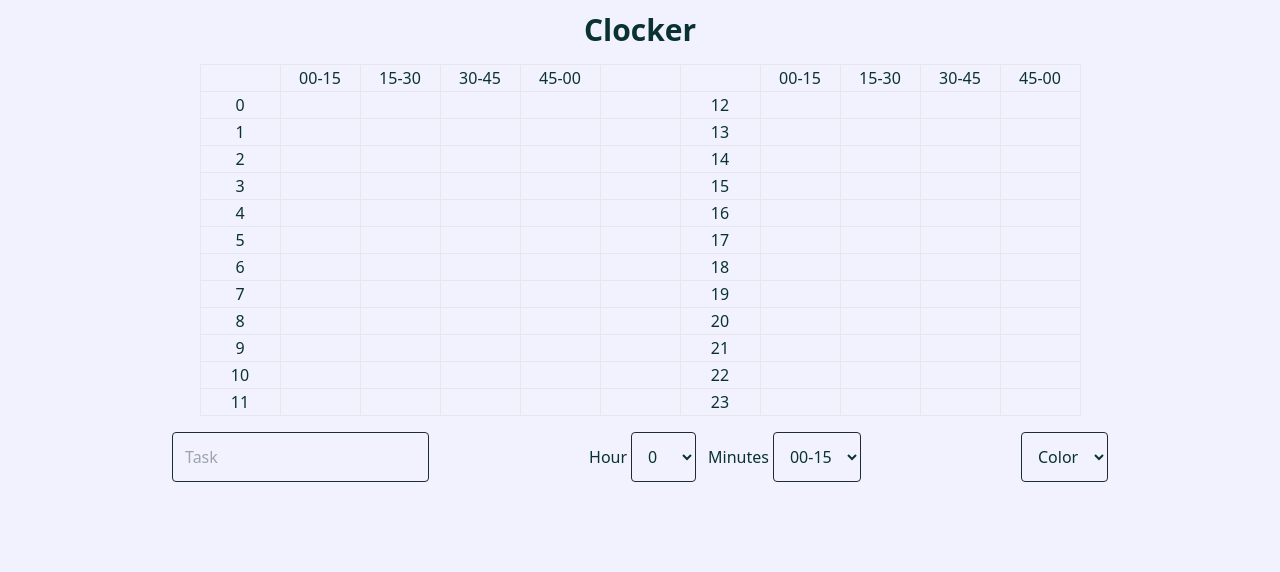
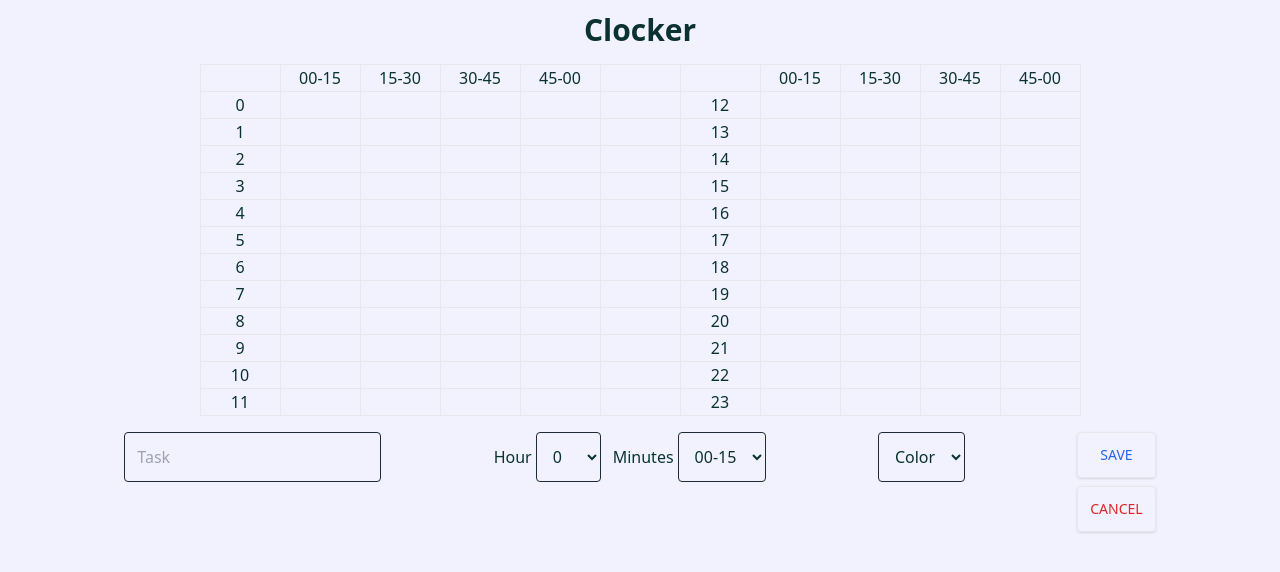
Before and after one commit to japasura/project, a React (Create React App) app: page / in a window 1280 px wide. Shown: the top 572 px of the page. Built offline with nearby package versions, Linux system fonts and the light colour scheme.

Commit message:
FEATURE: add in the controls

```diff
--- a/src/app.tsx
+++ b/src/app.tsx
@@ -70,24 +70,37 @@
 
 function TimeTrackerControls() {
 
+    const submit = () => {
+        alert("Submitting!")
+    }
+
+    const cancel = () => {
+        alert("Clearing")
+    }
+
     return <>
-        <div className={"flex flex-row justify-evenly w-full"}>
-            <span>
+        <div className={"flex flex-row justify-evenly w-full items-start"}>
+            <div>
                 <input
-                    className={"p-3 bg-inherit border border-gray-800 rounded focus-visible:border" +
-                        " focus-visible:border-gray-800"}
+                    className={"p-3 bg-inherit border border-gray-800 rounded focus-visible:border" + " focus-visible:border-gray-800"}
                     placeholder={"Task"}/>
-            </span>
+            </div>
             <TimeSelector/>
-            <span>
+            <div>
                 <select value={0}
-                        className={"p-3 bg-inherit border border-gray-800 rounded focus-visible:border" +
-                            " focus-visible:border-gray-800"}>
+                        className={"p-3 bg-inherit border border-gray-800 rounded focus-visible:border" + " focus-visible:border-gray-800"}>
                     <option value={0} disabled={true}>Color</option>
                     <option>Red</option>
                 </select>
-            </span>
-
+            </div>
+            <div className={"flex flex-col gap-2"}>
+                <button className={"border p-3 border-gray-200 shadow text-blue-600 uppercase text-sm rounded"}
+                        onClick={submit}>Save
+                </button>
+                <button className={"border p-3 border-gray-200 shadow text-red-600 uppercase text-sm rounded"}
+                        onClick={cancel}>Cancel
+                </button>
+            </div>
         </div>
     </>
 }
```
